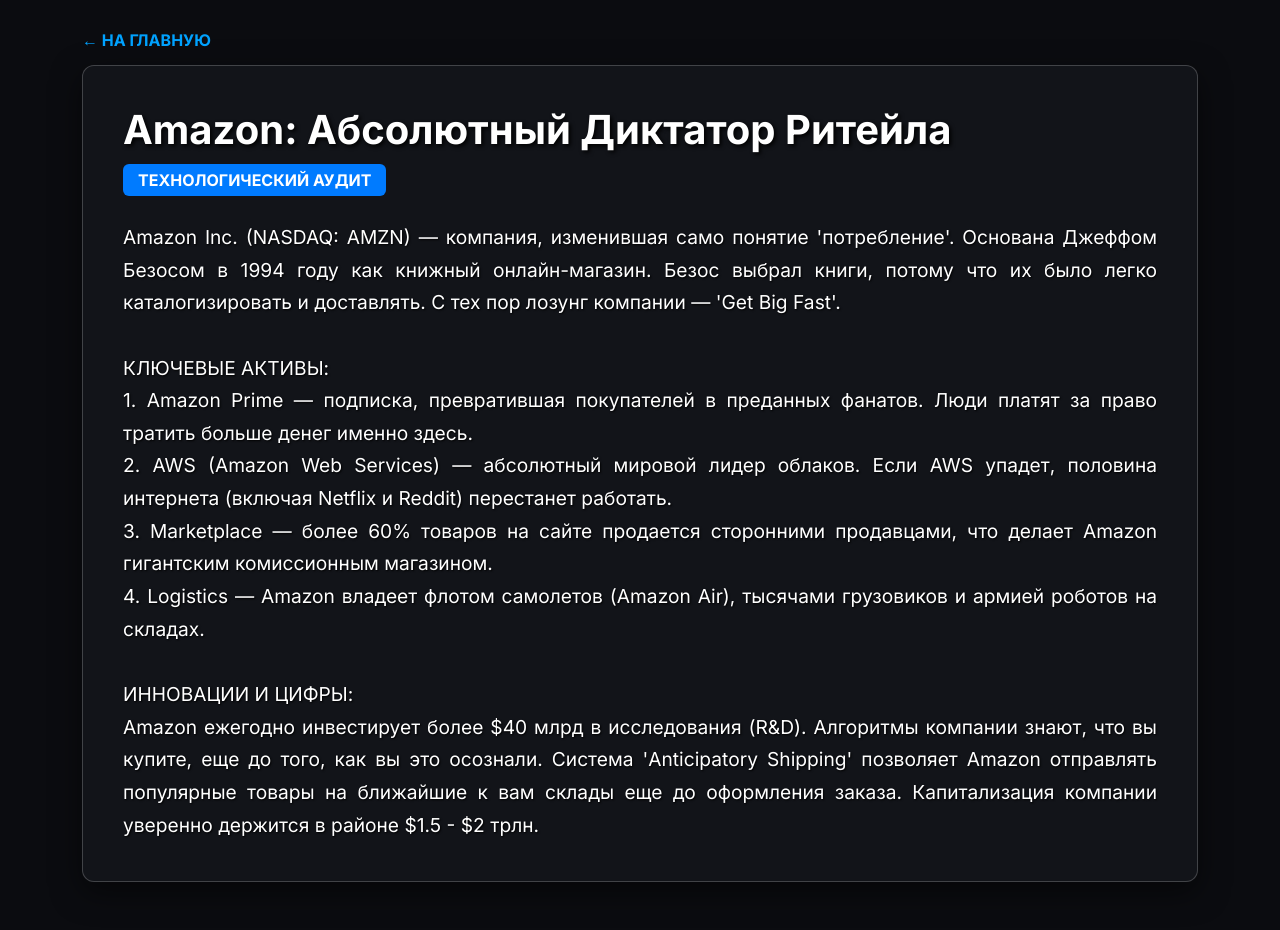
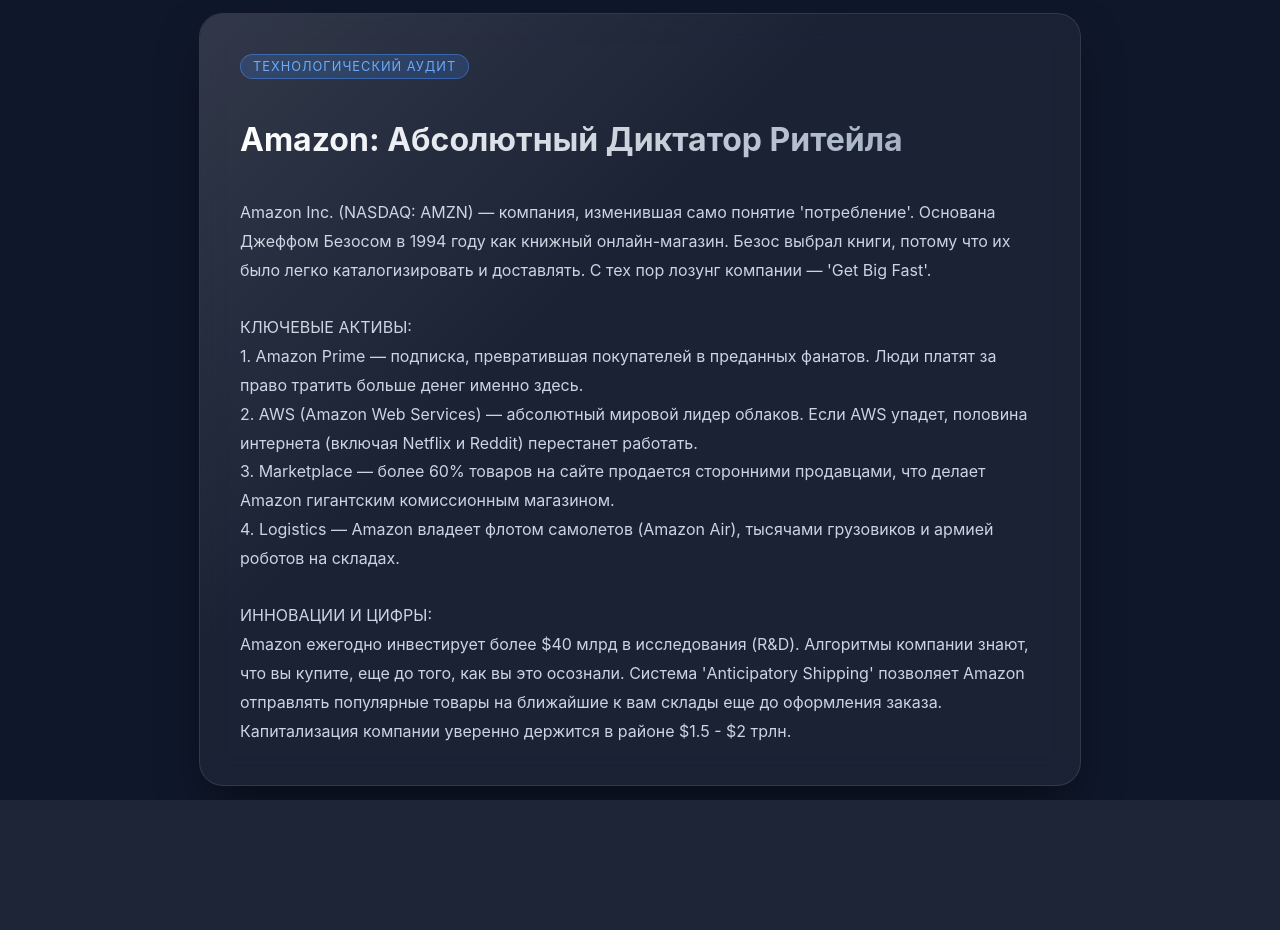
Before and after one commit to vi098275-debug/literate-octo-broccoli, a Flask app: page /amazon in a window 1280 px wide. After the commit the page ends 800 px from the top, so only its background shows below. Run offline with Flask 3, Linux system fonts and the light colour scheme.

Commit message:
Update project.html

```diff
--- a/templates/project.html
+++ b/templates/project.html
@@ -3,54 +3,94 @@
 <head>
     <meta charset="UTF-8">
     <title>{{ title }}</title>
-    <link href="https://fonts.googleapis.com/css2?family=Inter:wght@400;700&display=swap" rel="stylesheet">
-    <link href="https://cdn.jsdelivr.net/npm/bootstrap@5.3.0/dist/css/bootstrap.min.css" rel="stylesheet">
     <style>
         body {
-            background-color: #0b0c10;
-            color: #ffffff;
+            background: #0f172a; /* Темный фон, чтоб стекло заиграло */
+            color: white;
             font-family: 'Inter', sans-serif;
-            padding-top: 30px;
-            line-height: normal;
-        }
-        .content-box {
-            background: rgba(20, 22, 27, 0.95); /* Темнее и плотнее фон */
-            border: 1px solid rgba(255, 255, 255, 0.2);
-            border-radius: 12px;
-            padding: 40px;
-            box-shadow: 0 10px 30px rgba(0,0,0,0.5);
-        }
-        h1 { font-weight: 800; color: #ffffff; margin-bottom: 10px; text-shadow: 2px 2px 4px #000; }
-        .badge {
-            font-size: 1rem;
-            background-color: #007bff !important;
-            padding: 8px 15px;
-            margin-bottom: 25px;
-            font-weight: bold;
+            margin: 0;
+            display: flex;
+            justify-content: center;
+            align-items: center;
+            min-height: 100vh;
+            overflow-x: hidden;
         }
 
-        /* ГЛАВНОЕ: КИПЕЛЬНО БЕЛЫЙ ЦВЕТ */
-        .text-body {
-            font-size: 1.2rem;
-            line-height: 1.7;
-            color: #ffffff !important; /* ЧИСТО БЕЛЫЙ */
-            white-space: pre-line;
-            text-align: justify;
-            text-shadow: 1px 1px 2px rgba(0,0,0,1); /* Тень для читаемости */
+        /* Контейнер для плашки */
+        .glass-container {
+            width: 90%;
+            max-width: 800px;
+
+            /* ЭФФЕКТ ЖИДКОГО СТЕКЛА */
+            background: rgba(255, 255, 255, 0.05); /* Еле заметный белый */
+            backdrop-filter: blur(15px); /* Размытие фона */
+            -webkit-backdrop-filter: blur(15px);
+
+            border: 1px solid rgba(255, 255, 255, 0.1); /* Тонкая грань */
+            border-radius: 24px;
+            padding: 40px;
+            box-shadow: 0 25px 50px -12px rgba(0, 0, 0, 0.5);
+
+            /* ПЛАВНОЕ ПОЯВЛЕНИЕ */
+            opacity: 0;
+            transform: translateY(40px) scale(0.98); /* Немного ниже и чуть меньше */
+            animation: emerge 1.2s cubic-bezier(0.22, 1, 0.36, 1) forwards;
         }
 
-        .back-btn { color: #00a2ff; text-decoration: none; font-weight: 700; display: inline-block; margin-bottom: 15px; }
-        .back-btn:hover { color: #ffffff; }
+        @keyframes emerge {
+            to {
+                opacity: 1;
+                transform: translateY(0) scale(1);
+            }
+        }
+
+        h1 {
+            font-size: 2rem;
+            margin-bottom: 10px;
+            background: linear-gradient(90deg, #fff, #94a3b8);
+            -webkit-background-clip: text;
+            -webkit-text-fill-color: transparent;
+        }
+
+        .mode-badge {
+            display: inline-block;
+            padding: 4px 12px;
+            background: rgba(59, 130, 246, 0.2);
+            border: 1px solid rgba(59, 130, 246, 0.5);
+            border-radius: 100px;
+            font-size: 0.8rem;
+            text-transform: uppercase;
+            letter-spacing: 1px;
+            margin-bottom: 20px;
+            color: #60a5fa;
+        }
+
+        .story-text {
+            line-height: 1.8;
+            color: #cbd5e1;
+            white-space: pre-line; /* Чтобы переносы из Python работали */
+        }
+
+        /* Доп эффект: легкое свечение сверху */
+        .glass-container::before {
+            content: "";
+            position: absolute;
+            top: 0; left: 0; right: 0; bottom: 0;
+            border-radius: 24px;
+            background: linear-gradient(135deg, rgba(255,255,255,0.1) 0%, transparent 40%);
+            pointer-events: none;
+        }
     </style>
 </head>
 <body>
-    <div class="container mb-5">
-        <a href="/" class="back-btn">← НА ГЛАВНУЮ</a>
-        <div class="content-box">
-            <h1>{{ title }}</h1>
-            <div class="badge">{{ mode }}</div>
-            <div class="text-body">{{ story }}</div>
+
+    <div class="glass-container">
+        <div class="mode-badge">{{ mode }}</div>
+        <h1>{{ title }}</h1>
+        <div class="story-text">
+            {{ story }}
         </div>
     </div>
+
 </body>
 </html>
```
